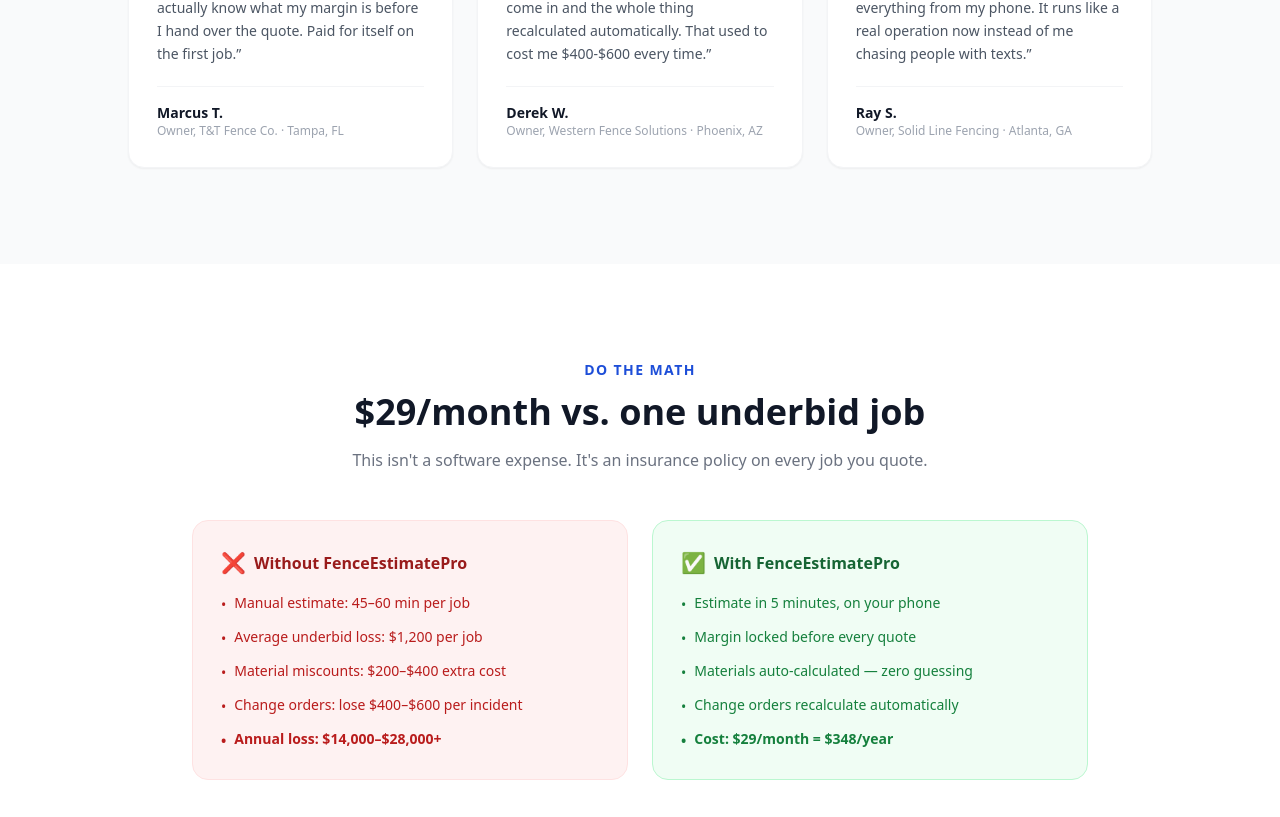
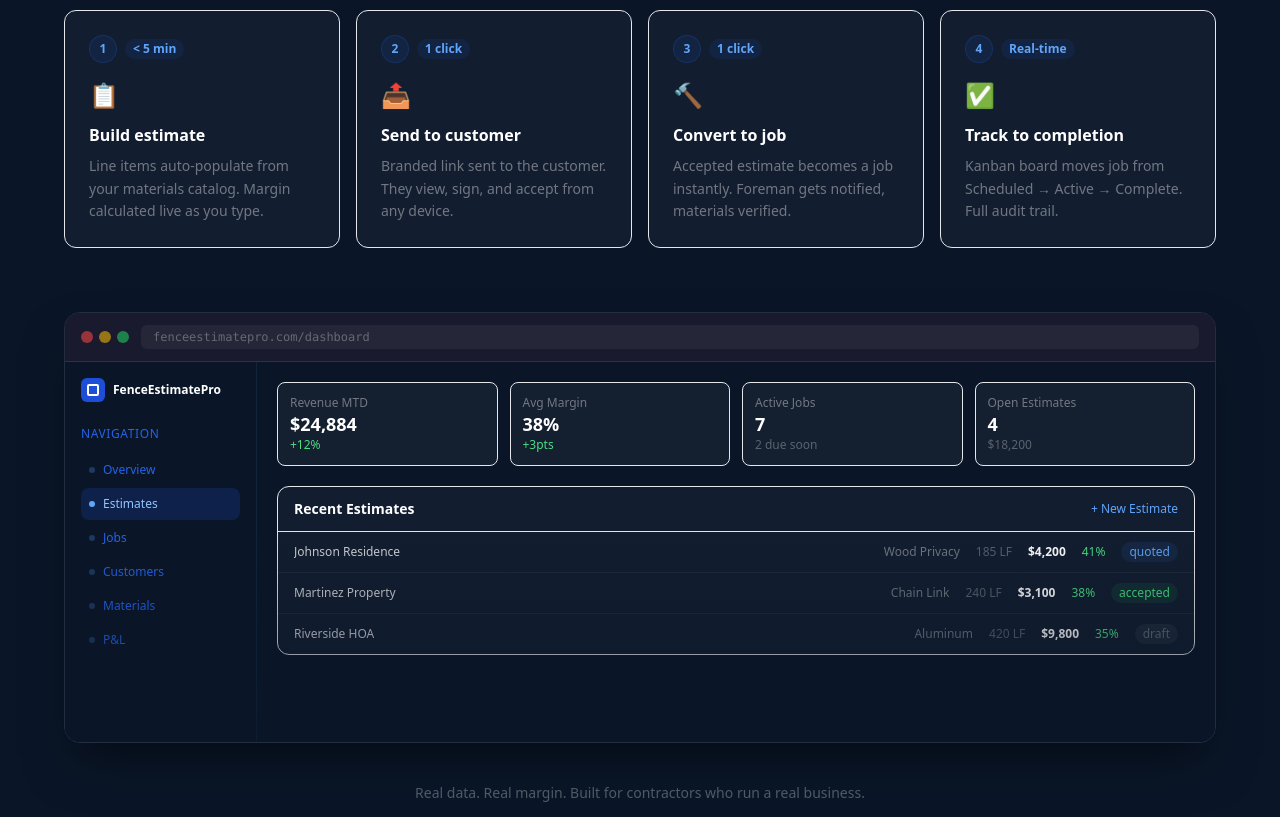
Before and after one commit to kpearl585/fenceos, a Next.js app: page / in a window 1280 px wide. Shown: the part 4521-5338 px from the top of the page. Built offline with nearby package versions, Linux system fonts and the light colour scheme; no server answers.

Commit message:
feat: dashboard demo section on landing page — live mockup with KPIs, estimates table, 4-step flow

```diff
--- a/src/app/page.tsx
+++ b/src/app/page.tsx
@@ -5,6 +5,7 @@
 import SolutionSection from "@/components/SolutionSection";
 import EstimateDemo from "@/components/EstimateDemo";
 import TestimonialsSection from "@/components/TestimonialsSection";
+import DemoSection from "@/components/DemoSection";
 import ROISection from "@/components/ROISection";
 import PricingSection from "@/components/PricingSection";
 import CTAFooter from "@/components/CTAFooter";
@@ -20,6 +21,7 @@
         <HowItWorks />
         <SolutionSection />
         <EstimateDemo />
+        <DemoSection />
         <TestimonialsSection />
         <ROISection />
         <PricingSection />
--- /dev/null
+++ b/src/components/DemoSection.tsx
@@ -0,0 +1,138 @@
+export default function DemoSection() {
+  const features = [
+    { label: "Build estimate", time: "< 5 min", icon: "📋", desc: "Line items auto-populate from your materials catalog. Margin calculated live as you type." },
+    { label: "Send to customer", time: "1 click", icon: "📤", desc: "Branded link sent to the customer. They view, sign, and accept from any device." },
+    { label: "Convert to job", time: "1 click", icon: "🔨", desc: "Accepted estimate becomes a job instantly. Foreman gets notified, materials verified." },
+    { label: "Track to completion", time: "Real-time", icon: "✅", desc: "Kanban board moves job from Scheduled → Active → Complete. Full audit trail." },
+  ];
+
+  return (
+    <section className="bg-fence-950 py-24 px-6 border-t border-fence-800/40">
+      <div className="max-w-6xl mx-auto">
+
+        {/* Header */}
+        <div className="text-center mb-16">
+          <div className="inline-flex items-center gap-2 bg-fence-500/10 border border-fence-500/20 rounded-full px-4 py-1.5 mb-5">
+            <span className="text-fence-300 text-xs font-semibold tracking-wide uppercase">How It Works</span>
+          </div>
+          <h2 className="text-3xl sm:text-4xl font-bold text-white mb-4 tracking-tight">
+            From estimate to signed contract<br className="hidden sm:block" /> in under 10 minutes.
+          </h2>
+          <p className="text-white/40 text-lg max-w-xl mx-auto">
+            Everything a fence contractor needs — nothing they don&apos;t.
+          </p>
+        </div>
+
+        {/* Steps */}
+        <div className="grid grid-cols-1 sm:grid-cols-2 lg:grid-cols-4 gap-4 mb-16">
+          {features.map((f, i) => (
+            <div key={f.label} className="relative bg-white/[0.03] border border-white/8 rounded-xl p-6 hover:border-fence-500/30 transition-colors">
+              <div className="flex items-center gap-2 mb-4">
+                <div className="w-7 h-7 rounded-full bg-fence-500/10 border border-fence-500/20 flex items-center justify-center text-xs font-bold text-fence-400">
+                  {i + 1}
+                </div>
+                <span className="text-xs font-semibold text-fence-400 bg-fence-500/10 px-2 py-0.5 rounded-full">{f.time}</span>
+              </div>
+              <div className="text-2xl mb-3">{f.icon}</div>
+              <h3 className="text-white font-semibold mb-2">{f.label}</h3>
+              <p className="text-white/40 text-sm leading-relaxed">{f.desc}</p>
+            </div>
+          ))}
+        </div>
+
+        {/* Dashboard mockup */}
+        <div className="relative rounded-2xl overflow-hidden border border-white/10 shadow-2xl shadow-black/50">
+          {/* Fake browser bar */}
+          <div className="bg-[#1a1a2e] border-b border-white/10 px-4 py-3 flex items-center gap-3">
+            <div className="flex gap-1.5">
+              <div className="w-3 h-3 rounded-full bg-red-500/60" />
+              <div className="w-3 h-3 rounded-full bg-yellow-500/60" />
+              <div className="w-3 h-3 rounded-full bg-green-500/60" />
+            </div>
+            <div className="flex-1 bg-white/5 rounded-md px-3 py-1 text-white/30 text-xs font-mono">
+              fenceestimatepro.com/dashboard
+            </div>
+          </div>
+
+          {/* Dashboard preview */}
+          <div className="bg-fence-950 p-0 flex" style={{ minHeight: '380px' }}>
+            {/* Sidebar */}
+            <div className="w-48 bg-fence-950 border-r border-fence-800/60 p-4 hidden sm:block">
+              <div className="flex items-center gap-2 mb-6">
+                <div className="w-6 h-6 bg-fence-600 rounded-md flex items-center justify-center">
+                  <div className="w-3 h-3 border-2 border-white rounded-sm" />
+                </div>
+                <span className="text-white text-xs font-bold">FenceEstimatePro</span>
+              </div>
+              <div className="text-fence-500 text-xs uppercase tracking-wider mb-3 font-medium">Navigation</div>
+              {['Overview', 'Estimates', 'Jobs', 'Customers', 'Materials', 'P&L'].map((item, i) => (
+                <div key={item} className={`flex items-center gap-2 px-2 py-2 rounded-lg mb-0.5 text-xs font-medium ${i === 1 ? 'bg-fence-600/20 text-fence-300' : 'text-fence-500 hover:text-fence-300'}`}>
+                  <div className={`w-1.5 h-1.5 rounded-full ${i === 1 ? 'bg-fence-400' : 'bg-fence-700'}`} />
+                  {item}
+                </div>
+              ))}
+            </div>
+
+            {/* Main content */}
+            <div className="flex-1 p-5 overflow-hidden">
+              {/* KPI row */}
+              <div className="grid grid-cols-2 lg:grid-cols-4 gap-3 mb-5">
+                {[
+                  { label: 'Revenue MTD', value: '$24,884', delta: '+12%', up: true },
+                  { label: 'Avg Margin', value: '38%', delta: '+3pts', up: true },
+                  { label: 'Active Jobs', value: '7', delta: '2 due soon', up: null },
+                  { label: 'Open Estimates', value: '4', delta: '$18,200', up: null },
+                ].map(kpi => (
+                  <div key={kpi.label} className="bg-white/[0.04] border border-white/8 rounded-lg p-3">
+                    <div className="text-white/40 text-xs mb-1">{kpi.label}</div>
+                    <div className="text-white font-bold text-lg leading-none mb-1">{kpi.value}</div>
+                    <div className={`text-xs font-medium ${kpi.up === true ? 'text-green-400' : kpi.up === false ? 'text-red-400' : 'text-white/30'}`}>{kpi.delta}</div>
+                  </div>
+                ))}
+              </div>
+
+              {/* Estimates table preview */}
+              <div className="bg-white/[0.03] border border-white/8 rounded-xl overflow-hidden">
+                <div className="flex items-center justify-between px-4 py-3 border-b border-white/8">
+                  <span className="text-white text-sm font-semibold">Recent Estimates</span>
+                  <span className="text-fence-400 text-xs font-medium">+ New Estimate</span>
+                </div>
+                <div className="divide-y divide-white/5">
+                  {[
+                    { name: 'Johnson Residence', type: 'Wood Privacy', lf: '185 LF', total: '$4,200', status: 'quoted', margin: '41%' },
+                    { name: 'Martinez Property', type: 'Chain Link', lf: '240 LF', total: '$3,100', status: 'accepted', margin: '38%' },
+                    { name: 'Riverside HOA', type: 'Aluminum', lf: '420 LF', total: '$9,800', status: 'draft', margin: '35%' },
+                  ].map(row => (
+                    <div key={row.name} className="flex items-center gap-4 px-4 py-2.5 text-xs">
+                      <div className="flex-1 text-white/80 font-medium truncate">{row.name}</div>
+                      <div className="text-white/40 hidden md:block">{row.type}</div>
+                      <div className="text-white/30 hidden lg:block">{row.lf}</div>
+                      <div className="text-white font-semibold">{row.total}</div>
+                      <div className="text-green-400 font-medium hidden sm:block">{row.margin}</div>
+                      <div className={`px-2 py-0.5 rounded-full text-xs font-medium ${
+                        row.status === 'accepted' ? 'bg-green-500/10 text-green-400' :
+                        row.status === 'quoted' ? 'bg-blue-500/10 text-blue-400' :
+                        'bg-white/5 text-white/30'
+                      }`}>{row.status}</div>
+                    </div>
+                  ))}
+                </div>
+              </div>
+            </div>
+          </div>
+
+          {/* Gloss overlay */}
+          <div className="absolute inset-0 pointer-events-none bg-gradient-to-b from-transparent via-transparent to-fence-950/60" />
+        </div>
+
+        {/* CTA below mockup */}
+        <div className="text-center mt-10">
+          <p className="text-white/30 text-sm mb-4">Real data. Real margin. Built for contractors who run a real business.</p>
+          <a href="/#waitlist" className="inline-flex items-center gap-2 bg-fence-600 hover:bg-fence-500 text-white font-semibold px-8 py-3.5 rounded-xl transition-colors text-sm">
+            Join the Waitlist →
+          </a>
+        </div>
+      </div>
+    </section>
+  );
+}
```
